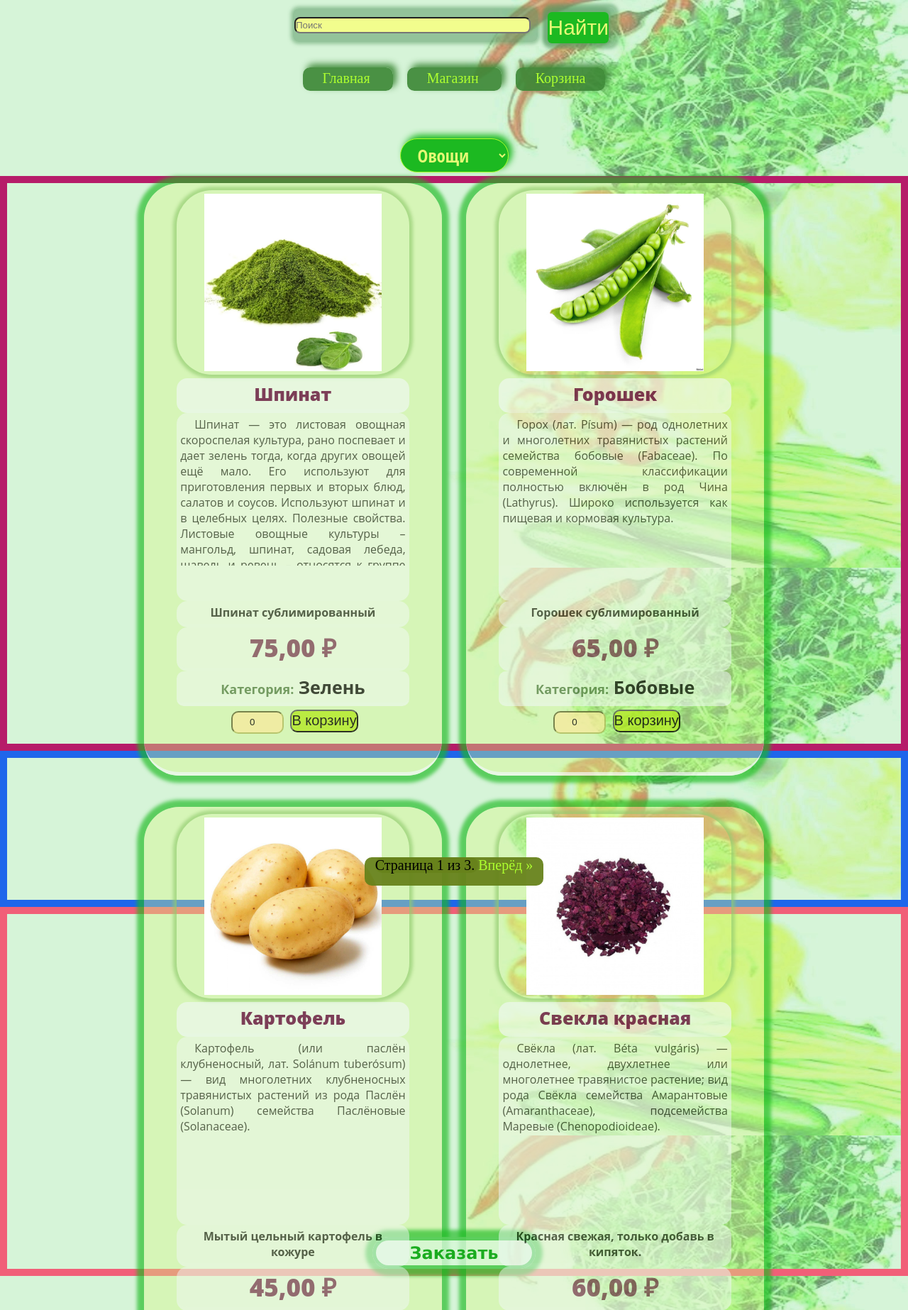
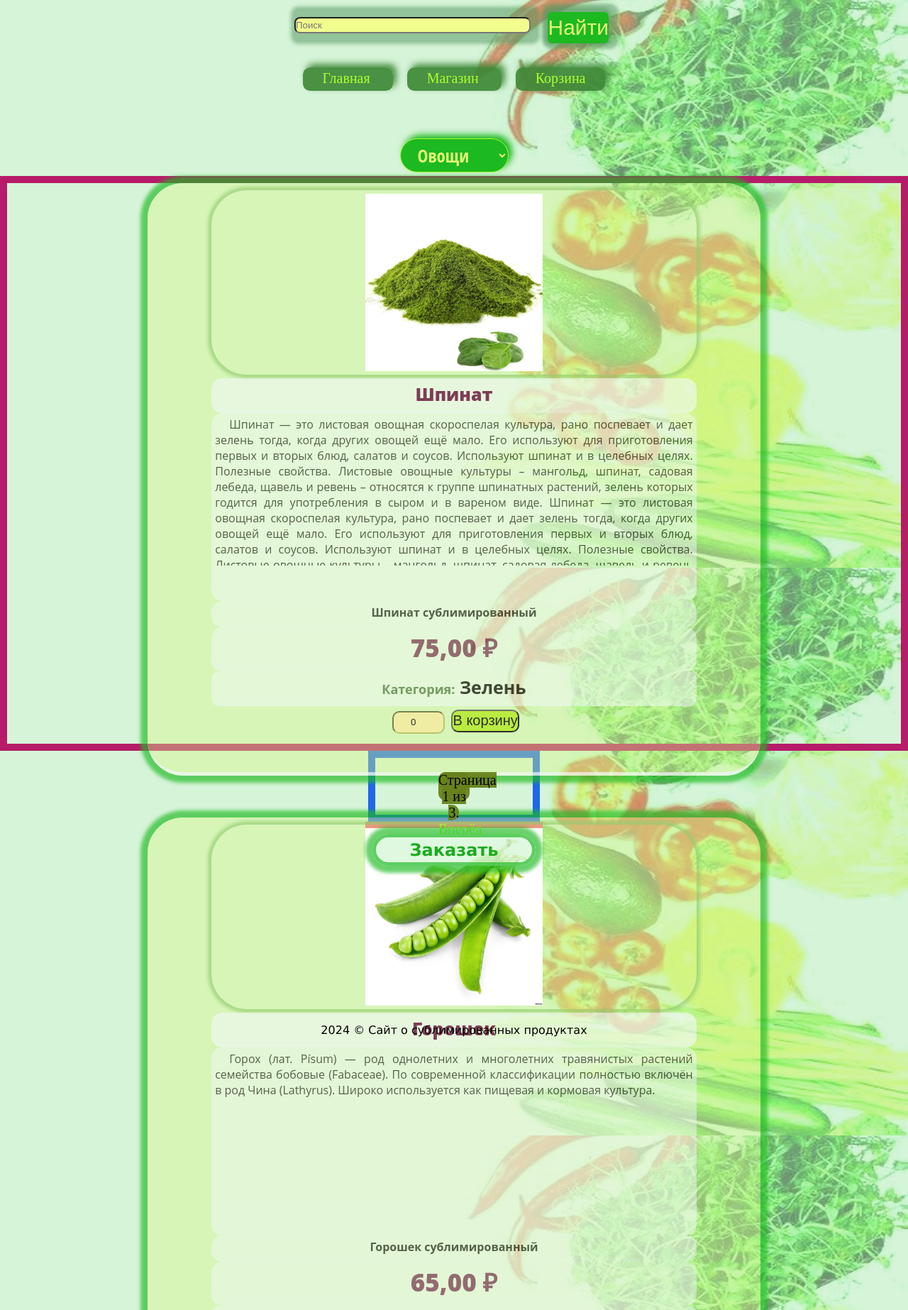
Before and after one commit to Sapronov-Nikolay/sublim, a Django app: page /shop/ in a window 1280 px wide. Shown: the top 1846 px of the page at 71% size. Run offline with Django 5.2, Linux system fonts and the light colour scheme; data comes from the database, SQL or seed files in the repository.

Commit message:
Сделал автоподстройку колонок. Но с кнопками пока предстоит разобраться

```diff
--- a/sublim/static/main/css/privet.css
+++ b/sublim/static/main/css/privet.css
@@ -4,7 +4,7 @@
         /* Общий контейнер для приветствий for privet.html in privet.css */
 .privet-div-container {
     position: relative;
-	min-height: 100%;
+    min-height: 100%;
     max-width: 1140px;
     margin: 0 auto;
     display: grid;
--- a/sublim/static/main/css/tovars.css
+++ b/sublim/static/main/css/tovars.css
@@ -1,23 +1,33 @@
 /* GRID-контейнер для формы КАРТОЧЕК С ТОВАРАМИ */
 .tovars-div-grid-general {
   border: 10px solid #b61c69;
-  display: grid;
-  grid-auto-rows: minmax(50px, auto);
-
+  grid-template-columns: repeat(4, 1fr);
+  grid-gap: 10px;
+  grid-auto-rows: 200px;
+  grid-template-areas: ". a a ."
+  ". a a .";
 }
 /* GRID-контейнер для формы ПАГИНАЦИИ */
 .tovars-div-grid-paginator {
   border: 10px solid #1f66eb;
   display: grid;
-  grid-auto-rows: minmax(200px, auto);
-  align-items: end;
+  grid-row-gap: 10px;
+  align-content: end;
+  grid-template-rows: repeat(1, 60%);
+  gap: 20px;
+  grid-column-start: 2;
+  justify-self: center;
 }
 /* GRID-контейнер для кнопки ЗАКАЗАТЬ */
 .tovars-div-grid-zakaz {
   border: 10px solid #f15f78;
   display: grid;
-  grid-auto-rows: minmax(500px, auto);
-  grid-row: 1/4;
+  grid-row-gap: 10px;
+  align-content: center;
+  grid-template-rows: repeat(1, 60%);
+  gap: 20px;
+  grid-area: 1 / 2;
+  justify-self: center;
 }
 
 /* ОБЛАСТЬ ОТОБРАЖЕНИЯ ТОВАРОВ */
@@ -26,9 +36,9 @@
   display: grid;
   width: 70%; /* Ширина карточки */
   height: 720px; /* Промежуток между карточками */
-  grid-template-columns: 2fr 2fr;
+  grid-template-columns: repeat(auto-fit, minmax(500px, 1fr) );
   column-gap: 3%;
-  grid-template-rows: 1fr 1fr;
+  grid-template-rows: repeat(auto-fit, minmax(850px, 1fr) );
   row-gap: 6%;
   border-spacing: 8 30px;
   font-family: 'Open Sans', sans-serif;
```
